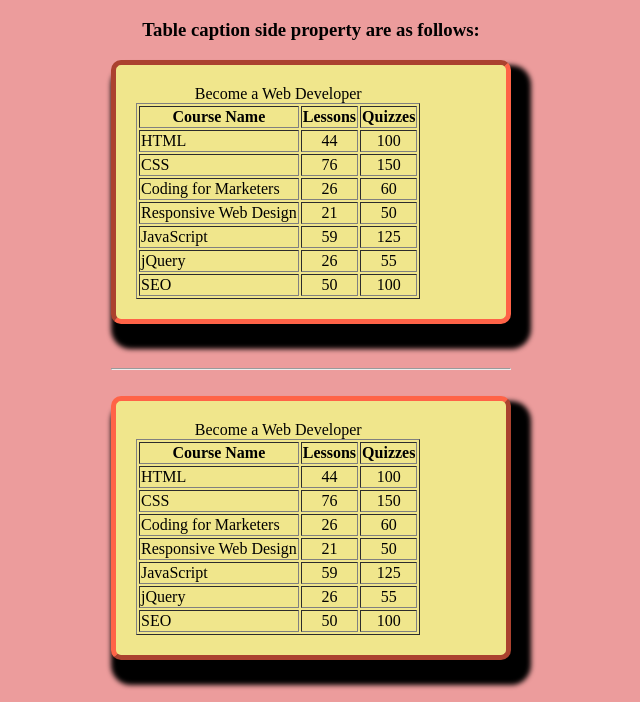
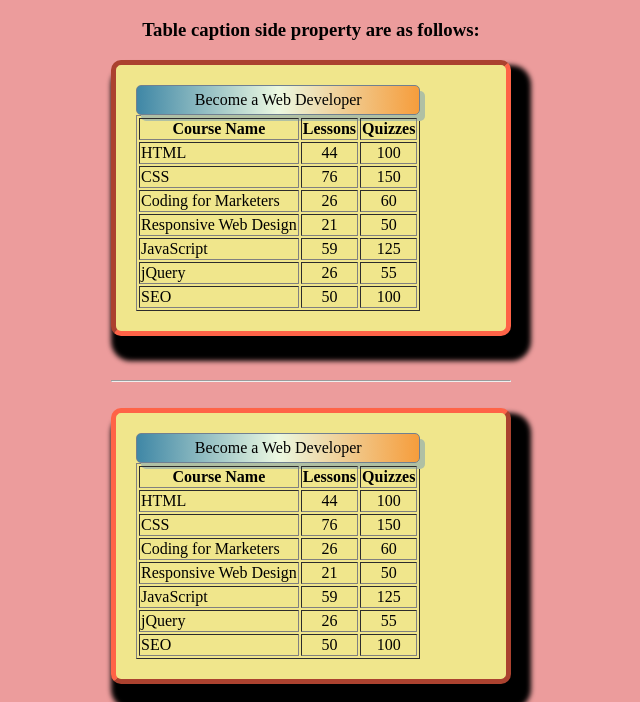
Before and after one commit to jamintowebdev/stylingthetable-one, a plain HTML site: page index.html in a window 1280 px wide. Shown: the part 98-800 px from the top of the page, without its empty margins (289-929 px from the left). Drawn offline with Linux system fonts and the light colour scheme.

Commit message:
css applied in caption tag individually

```diff
--- a/style.css
+++ b/style.css
@@ -34,3 +34,12 @@ td.course-name {
 td {
     text-align: center;
 }
+
+caption {
+    caption-side: top;
+    background: linear-gradient(0.25turn, #3f87a6, #ebf8e1, #f69d3c);
+    border: 1px solid slategrey;
+    border-radius: 5px;
+    padding: 5px;
+    box-shadow: 5px 6px #b0c0a4;
+}
```
